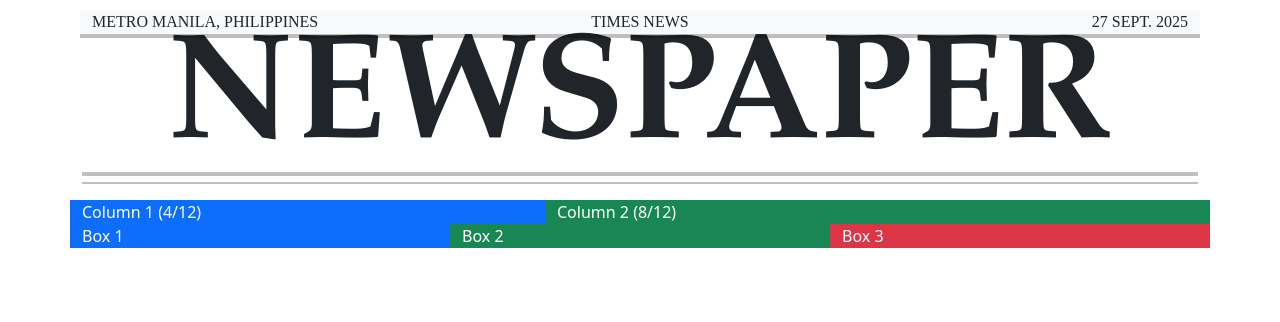
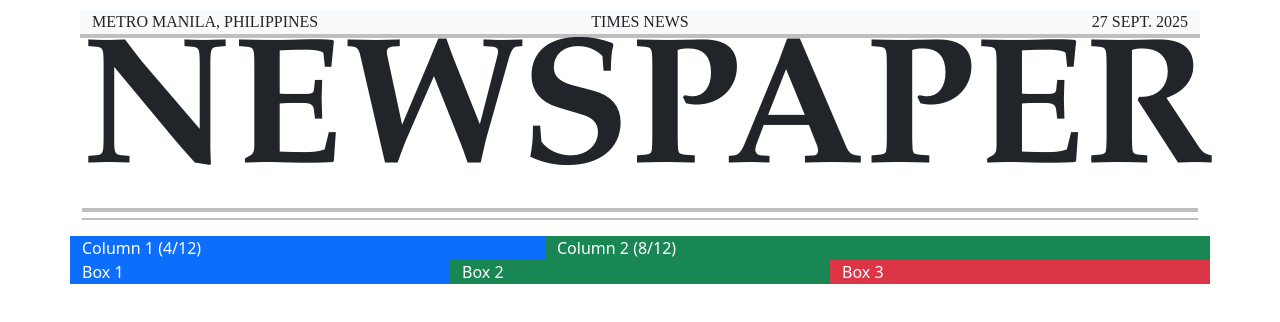
Before and after one commit to johnmichaelperezorcio/jmorcio_Exercises1, a plain HTML site: page Bootstrap-Exercise.html in a window 1280 px wide. Drawn offline with nearby package versions, Linux system fonts and the light colour scheme.

Commit message:
Update Bootstrap-Exercise.html

```diff
--- a/Bootstrap-Exercise.html
+++ b/Bootstrap-Exercise.html
@@ -9,7 +9,7 @@
 
         <style>
             .row1 .title-page {
-                font-size: 150px;
+                font-size: 180px;
                 font-weight: bold;
                 text-align: center;
                 margin-top: -50px;
@@ -68,4 +68,5 @@
 
         <script src="https://cdn.jsdelivr.net/npm/bootstrap@5.3.2/dist/js/bootstrap.bundle.min.js"></script>
     </body>
+
 </html>
```
